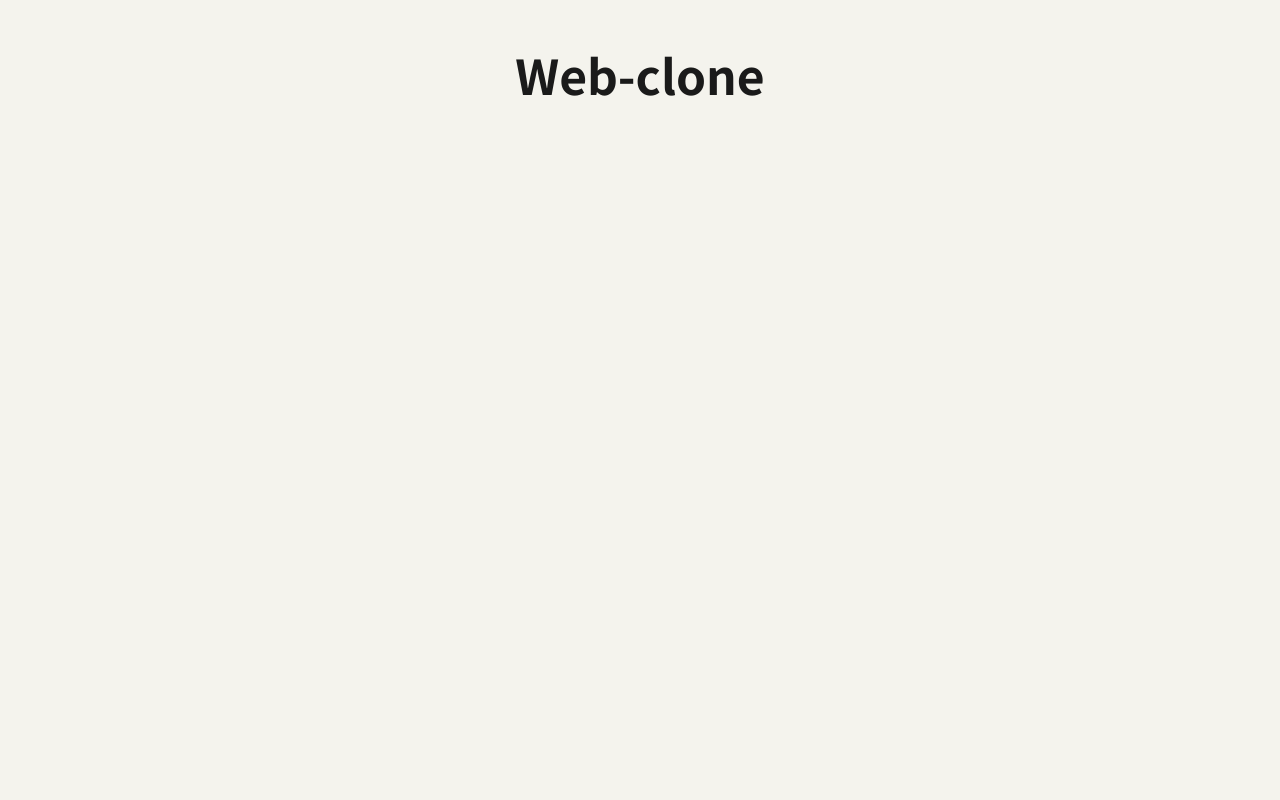
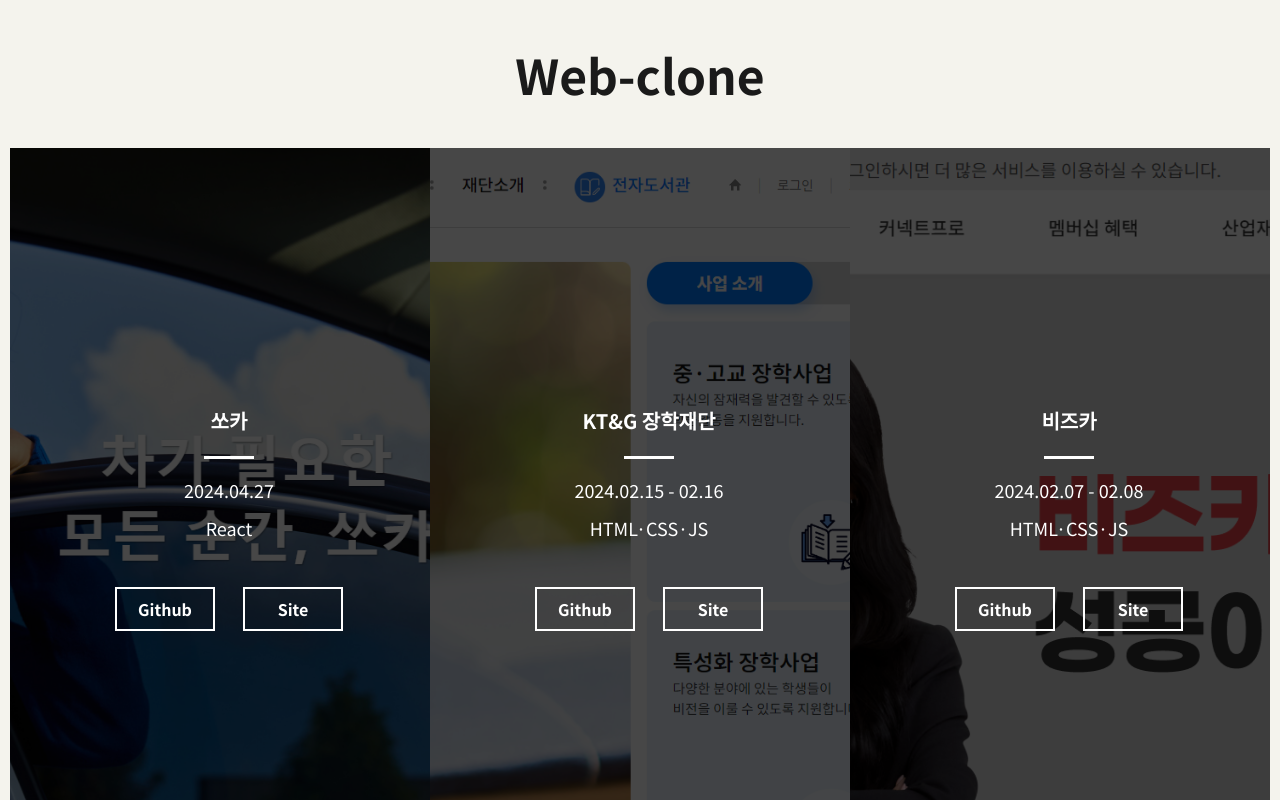
Before and after one commit to JURAMII/portfolio, a React (Vite) app: page / in a window 1280 px wide. Built offline with nearby package versions, Linux system fonts and the light colour scheme; grey boxes are pictures that could not be loaded.

Commit message:
webclone

```diff
--- a/src/components/btn.jsx
+++ b/src/components/btn.jsx
@@ -1,11 +1,12 @@
 import './compoStyle.css'
 
-const Btn = () => {
+
+const Btn = ({git, site,color}) => {
 
     return(
         <div className="btn_wrap flex">
-        <div><a href={git}>Github</a></div>
-        <div><a href={site}>Site</a></div>
+        <div style={{border:`2px solid ${color}`}}><a href={git} target='_blank' style={{color:color}}>Github</a></div>
+        <div style={{border:`2px solid ${color}`}}><a href={site} target='_blank' style={{color:color}}>Site</a></div>
         </div>
     )
 }
--- a/src/components/cloneCom.jsx
+++ b/src/components/cloneCom.jsx
@@ -1,12 +1,18 @@
 import './compoStyle.css'
+import Btn from './btn'
 
-const CloneCom = ({title, skill, date, backimg}) => {
+const CloneCom = ({title, skill, date, backimg, git, site, color}) => {
 
     return(
         <div className='cloneCom_wrap'>
-            <p>{title}</p>
-            <p>{skill}</p>
-            <p>{date}</p>
+            <div style={{ backgroundImage: `url(${backimg})`}} className='cloneCom'>
+            <div className='clone_font_wrap'>
+            <p className='sub_font'>{title}</p>
+            <p className='cont_font'>{date}</p>
+            <p className='cont_font'>{skill}</p>
+            <Btn git={git} site={site} color={color}/>
+            </div>
+            </div>
         </div>
     )
 }
--- a/src/components/compoStyle.css
+++ b/src/components/compoStyle.css
@@ -94,17 +94,63 @@
 
 /* button 버튼 */
 .btn_wrap{
+  justify-content: center;
   gap: 28px;
 }
 .btn_wrap div{
   width: 100px;
   line-height: 40px;
   text-align: center;
-  border: 1px solid var(--basic-black);
+  font-weight: bold;
 }
-
 /* clone */
 .cloneCom_wrap{
   width: 100%;
   height: 100%;
 }
+.cloneCom{
+  position: relative;
+  z-index: 1;
+  width: 100%; height: 100%;
+  background-position: center;
+  background-size: cover;
+  background-repeat: no-repeat;
+}
+.cloneCom::after{
+  width: 100%;
+  height: 100%;
+  content: "";
+  position: absolute;
+  top: 0;
+  left: 0;
+  background-color: rgba(0, 0, 0, 0.9);
+  z-index: -1;
+  opacity: 0.8;
+}
+.cloneCom:hover::after{
+  background-color: rgba(0, 0, 0, 0.4);
+}
+.clone_font_wrap{
+  position: absolute;
+  top: 30%; left: 25%;
+}
+.clone_font_wrap p{
+  color: #fff;
+}
+.clone_font_wrap p:first-child{
+  padding: 30px;
+}
+.clone_font_wrap p:first-child::after{
+  width: 50px; height: 3px;
+  background-color: #fff;
+  content: "";
+  position: absolute;
+  top: 30%;
+  left: 89px;
+}
+.clone_font_wrap p:nth-child(2){
+  padding: 20px 0;
+}
+.clone_font_wrap p:nth-child(3){
+  padding-bottom: 50px;
+}
--- a/src/pages/pageStyle.css
+++ b/src/pages/pageStyle.css
@@ -113,26 +113,7 @@
     height: 775px;
   }
   .swiper-slide {
-    background: #882525;
     text-align: center;
-  }
-  .swiper-slide:nth-child(2) {
-    background: #8acc7d;
-  }
-  .swiper-slide:nth-child(3) {
-    background: #b7cc7d;
-  }
-  .swiper-slide:nth-child(4) {
-    background: #9eb75c;
-  }
-  .swiper-slide:nth-child(5) {
-    background: #7da8cc;
-  }
-  .swiper-slide:nth-child(6) {
-    background: #96cc7d;
-  }
-  .swiper-slide:nth-child(7) {
-    background: #cc7dae;
   }
 
 /* contacts */
--- a/src/pages/web_clone.jsx
+++ b/src/pages/web_clone.jsx
@@ -1,56 +1,85 @@
-import './pageStyle.css'
-import CloneCom from '../components/cloneCom';
-import {Domino, Bizcar, Gongju, Kt, Socar} from '../assets/img/images'
+import "./pageStyle.css";
+import CloneCom from "../components/cloneCom";
+import { Domino, Bizcar, Gongju, Kt, Socar } from "../assets/img/images";
 
 import { Swiper, SwiperSlide } from "swiper/react";
+import { Autoplay } from "swiper/modules";
 import "swiper/css";
 
 export default function WebClone() {
-
   const clones = [
     {
-            title: '도미노',
-            skill: 'HTML·CSS·JS',
-            date: '2024.02.06',
+      title: "도미노",
+      skill: "HTML·CSS·JS",
+      date: "2024.02.06",
       backimg: Domino,
       id: 1,
+      git: "https://github.com/JURAMII/Dominos",
+      site: "https://juramii.github.io/Dominos/",
+      color: "#fff",
     },
     {
-            title: '쏘카',
-            skill: 'React',
-            date: '2024.04.27',
+      title: "쏘카",
+      skill: "React",
+      date: "2024.04.27",
       backimg: Socar,
       id: 2,
+      git: "https://github.com/JURAMII/socar",
+      site: "https://juramii.github.io/socar/",
+      color: "#fff",
     },
     {
-            title: 'KT&G 장학재단',
-            skill: 'HTML·CSS·JS',
-            date: '2024.02.15 - 02.16',
+      title: "KT&G 장학재단",
+      skill: "HTML·CSS·JS",
+      date: "2024.02.15 - 02.16",
       backimg: Kt,
       id: 3,
+      git: "https://github.com/JURAMII/KT-G",
+      site: "https://juramii.github.io/KT-G/",
+      color: "#fff",
     },
     {
-            title: '비즈카',
-            skill: 'HTML·CSS·JS',
-            date: '2024.02.07 - 02.08',
+      title: "비즈카",
+      skill: "HTML·CSS·JS",
+      date: "2024.02.07 - 02.08",
       backimg: Bizcar,
       id: 4,
+      git: "https://github.com/JURAMII/bizcar",
+      site: "https://juramii.github.io/bizcar/",
+      color: "#fff",
     },
     {
-            title: '국립공주박물관',
-            skill: 'HTML·CSS·JS',
-            date: '2024.02.19 - 02.20',
+      title: "국립공주박물관",
+      skill: "HTML·CSS·JS",
+      date: "2024.02.19 - 02.20",
       backimg: Gongju,
       id: 5,
+      git: "https://github.com/JURAMII/socar",
+      site: "https://juramii.github.io/socar/",
+      color: "#fff",
     },
-       ]
+  ];
 
   return (
-        <section className='clone_wrap'>
-            <div className='basic_section'>
-                <h2 className='tit_font'>Web-clone</h2>
-                <Swiper watchSlidesProgress={true} slidesPerView={3} loop={true} className="mySwiper">
-                    {clones.map((clone, index) => { <SwiperSlide key={index} {...clone}><CloneCom {...clone}/></SwiperSlide> })}
+    <section className="clone_wrap">
+      <div className="basic_section">
+        <h2 className="tit_font">Web-clone</h2>
+        <Swiper
+          watchSlidesProgress={true}
+          slidesPerView={3}
+          loop={true}
+          autoplay={{
+            delay: 2500,
+            disableOnInteraction: false,
+          }}
+          modules={[Autoplay]}
+          className="mySwiper"
+        >
+          {clones.map((clone, index) => (
+            <SwiperSlide key={index}>
+              <CloneCom {...clone} />
+            </SwiperSlide>
+          ))}
         </Swiper>
       </div>
     </section>
```
Lines whose indentation alone changed are shown as unchanged.
